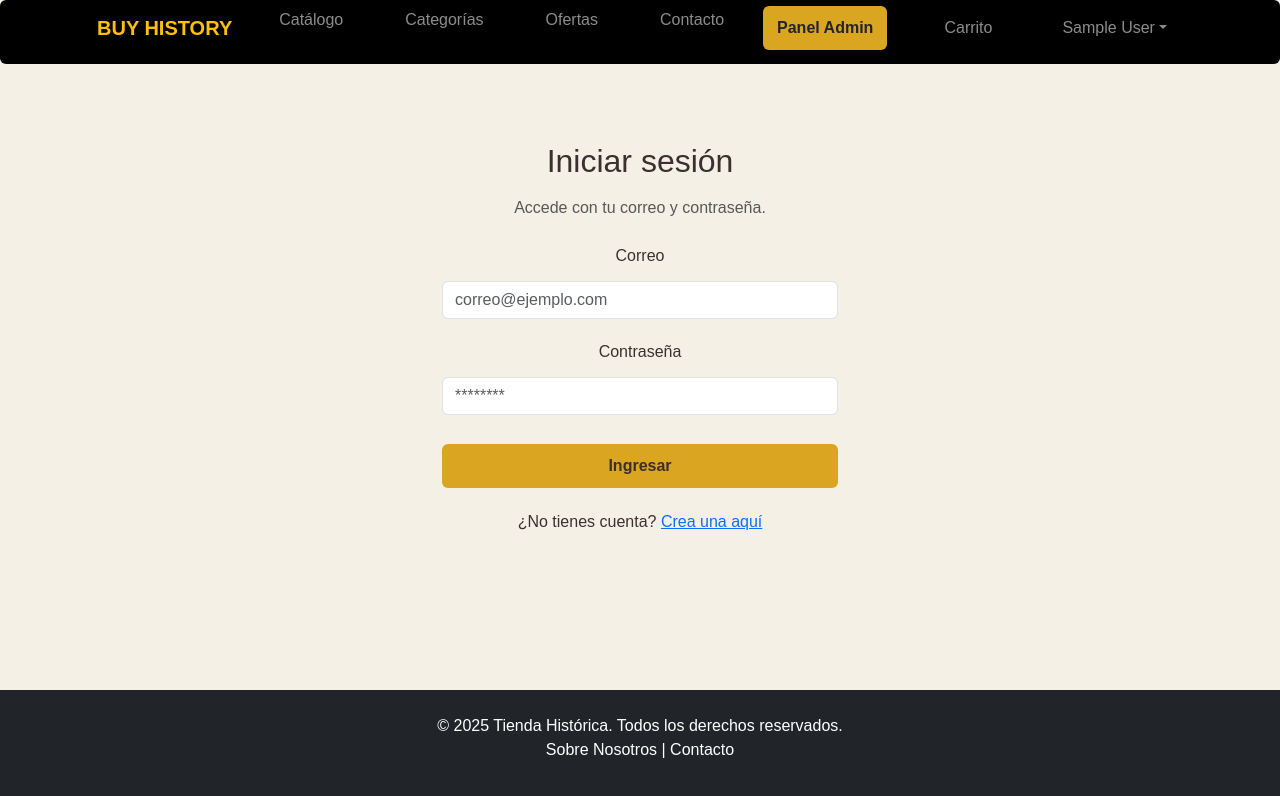
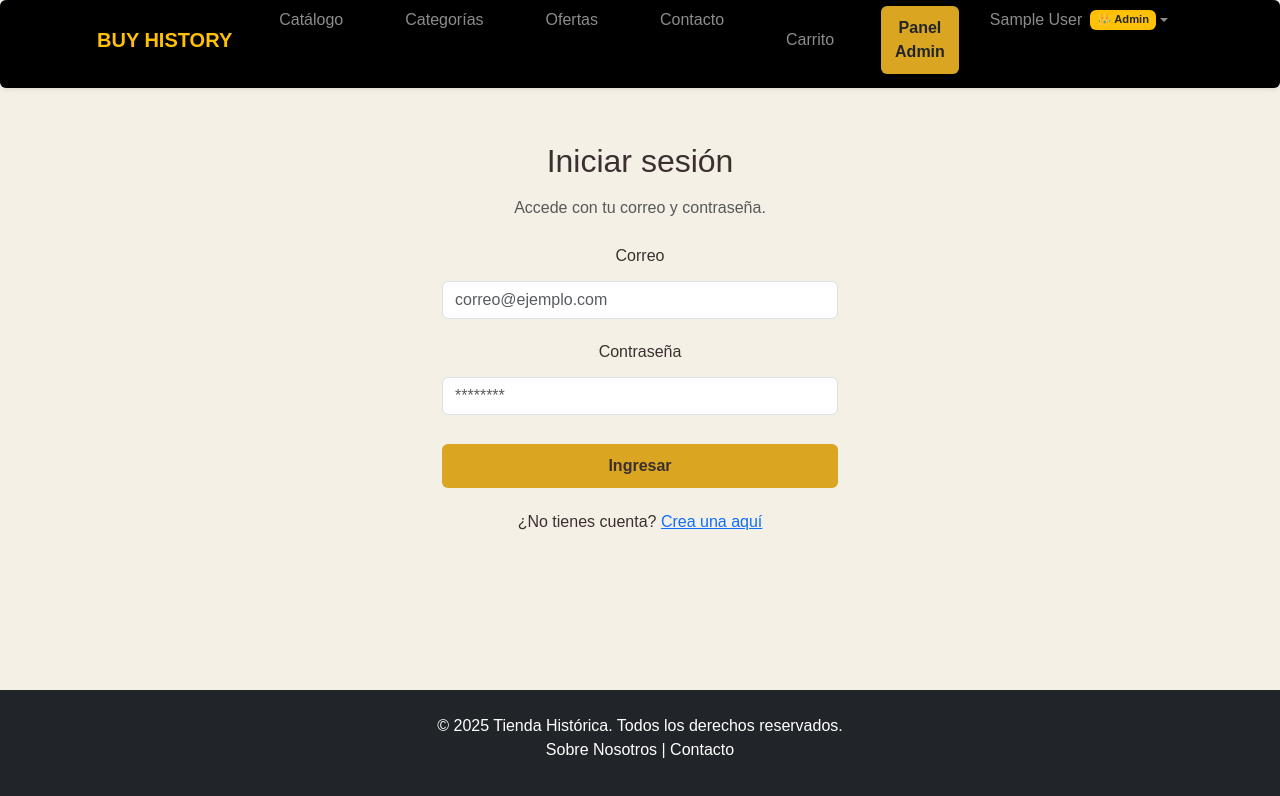
Before and after one commit to juanjosesoto29/BuyHistoryV2, a React (Vite) app: page /login in a window 1280 px wide. Shown: the top 796 px of the page. Built offline with nearby package versions, Linux system fonts and the light colour scheme; sample sign-in values are in the browser's storage.

Commit message:
se arreglaron unos archivos

```diff
--- a/src/components/NavBar.jsx
+++ b/src/components/NavBar.jsx
@@ -8,35 +8,49 @@ export default function NavBar() {
   const [isAdmin, setIsAdmin] = useState(false)
   const location = useLocation()
 
-  // Leer bh_user cada vez que cambia la ruta
+  // ✅ Leer bh_user y detectar rol ADMIN
   useEffect(() => {
     try {
       const u = JSON.parse(localStorage.getItem('bh_user'))
+
+      // Detectar si es admin por rol o flag guardado
+      const admin =
+        !!u &&
+        (
+          u.role?.toUpperCase() === 'ADMIN' || // Backend MongoDB
+          u.isAdmin === true                   // Flag desde login
+        )
+
       setUser(u || null)
-      setIsAdmin(u?.role === 'admin')
+      setIsAdmin(admin)
     } catch {
       setUser(null)
       setIsAdmin(false)
     }
   }, [location.pathname])
 
+  // Estilos activos
   const link = ({ isActive }) =>
     `nav-link px-3 ${isActive ? 'active border-bottom border-2 border-warning' : ''}`
 
+  // Cerrar sesión
   const logout = () => {
     localStorage.removeItem('bh_user')
+    localStorage.removeItem('bh_isAdmin')
     setUser(null)
     setIsAdmin(false)
     window.location.href = '/'
   }
 
   return (
-    <nav className="navbar navbar-expand-lg navbar-dark bg-black">
+    <nav className="navbar navbar-expand-lg navbar-dark bg-black shadow-sm">
       <div className="container">
+        {/* Marca */}
         <NavLink to="/" className="navbar-brand fw-bold text-warning">
           BUY HISTORY
         </NavLink>
 
+        {/* Botón hamburguesa */}
         <button
           className="navbar-toggler"
           type="button"
@@ -46,35 +60,33 @@ export default function NavBar() {
           <span className="navbar-toggler-icon"></span>
         </button>
 
+        {/* Menú principal */}
         <div id="navBH" className="collapse navbar-collapse">
           <ul className="navbar-nav me-auto mb-2 mb-lg-0">
             <li className="nav-item">
-              <NavLink to="/catalogo" className={link}>Catálogo</NavLink>
+              <NavLink to="/catalogo" className={link}>
+                Catálogo
+              </NavLink>
             </li>
             <li className="nav-item">
-              <NavLink to="/categorias" className={link}>Categorías</NavLink>
+              <NavLink to="/categorias" className={link}>
+                Categorías
+              </NavLink>
             </li>
             <li className="nav-item">
-              <NavLink to="/ofertas" className={link}>Ofertas</NavLink>
+              <NavLink to="/ofertas" className={link}>
+                Ofertas
+              </NavLink>
             </li>
             <li className="nav-item">
-              <NavLink to="/contacto" className={link}>Contacto</NavLink>
+              <NavLink to="/contacto" className={link}>
+                Contacto
+              </NavLink>
             </li>
 
-            {/* Panel Admin solo para rol admin */}
-            {user && isAdmin && (
-              <li className="nav-item">
-                <NavLink
-                  to="/admin"
-                  className="btn btn-warning ms-2 text-dark fw-semibold"
-                >
-                  Panel Admin
-                </NavLink>
-              </li>
-            )}
-          </ul>
-
+            {/* Acciones lado derecho */}
           <ul className="navbar-nav align-items-lg-center">
+            {/* Carrito */}
             <li className="nav-item me-2">
               <NavLink to="/carrito" className={link}>
                 Carrito{' '}
@@ -86,7 +98,22 @@ export default function NavBar() {
               </NavLink>
             </li>
 
-            {/* Login / Menú de cuenta */}
+            {/* 🔸 Panel Admin visible solo si el usuario es ADMIN */}
+            {user && isAdmin && (
+              <li className="nav-item">
+                <NavLink
+                  to="/admin"
+                  className="btn btn-warning ms-2 fw-semibold text-dark"
+                >
+                  Panel Admin
+                </NavLink>
+              </li>
+            )}
+          </ul>
+
+
+
+            {/* 🔹 Si no hay usuario → botón Ingresar */}
             {!user ? (
               <li className="nav-item">
                 <NavLink to="/login" className={link}>
@@ -94,21 +121,32 @@ export default function NavBar() {
                 </NavLink>
               </li>
             ) : (
+              // 🔹 Menú desplegable del usuario logueado
               <li className="nav-item dropdown">
                 <Link
-                  className="nav-link dropdown-toggle px-3"
+                  className="nav-link dropdown-toggle px-3 d-flex align-items-center"
                   data-bs-toggle="dropdown"
                   to="#"
                   role="button"
                 >
-                  {user.name || 'Mi cuenta'}
+                  <span>{user.name || 'Mi cuenta'}</span>
+                  {isAdmin && (
+                    <span
+                      className="ms-2 badge bg-warning text-dark"
+                      style={{ fontSize: '0.7rem' }}
+                    >
+                      👑 Admin
+                    </span>
+                  )}
                 </Link>
+
                 <ul className="dropdown-menu dropdown-menu-end">
                   <li>
                     <Link className="dropdown-item" to="/cuenta">
                       Perfil
                     </Link>
                   </li>
+
                   {isAdmin && (
                     <li>
                       <Link className="dropdown-item" to="/admin">
@@ -116,9 +154,11 @@ export default function NavBar() {
                       </Link>
                     </li>
                   )}
+
                   <li>
                     <hr className="dropdown-divider" />
                   </li>
+
                   <li>
                     <button className="dropdown-item" onClick={logout}>
                       Cerrar sesión
--- a/src/pages/Checkout.jsx
+++ b/src/pages/Checkout.jsx
@@ -127,7 +127,7 @@ export default function Checkout() {
     } catch (err) {
       console.error(err)
       setError(err.message || 'Ocurrió un error al procesar el pago')
-      nav('/checkout/fallido', { replace: true, state: { message: err.message } })
+      nav('/checkout/error', { replace: true, state: { message: err.message } })
     } finally {
       setLoading(false)
     }
@@ -267,7 +267,7 @@ export default function Checkout() {
                     />
                   </div>
 
-                  <div className="col-12 col-md-4">
+                  <div className="col-12 col-md-6">
                     <label className="form-label">
                       Departamento (opcional)
                     </label>
--- a/src/pages/Login.jsx
+++ b/src/pages/Login.jsx
@@ -1,7 +1,6 @@
 import { useState } from 'react'
 import { useNavigate, Link } from 'react-router-dom'
 import { loginUser } from '../api/users'
-
 
 export default function Login() {
   const [email, setEmail] = useState('')
@@ -23,18 +22,23 @@ export default function Login() {
       setLoading(true)
       const user = await loginUser(email, password)
 
-      // Guardamos igual que usas en Checkout: "bh_user"
-      localStorage.setItem('bh_user', JSON.stringify(user))
+      // 🔹 Verificamos si el rol devuelto por el backend es ADMIN
+      const isAdmin = user.role?.toUpperCase() === 'ADMIN'
 
-      // Si es admin lo mandamos al dashboard, si no a la tienda
-      if (user.role === 'admin') {
+      // 🔹 Guardamos los datos en localStorage con el flag de admin
+      localStorage.setItem('bh_user', JSON.stringify({ ...user, isAdmin }))
+      localStorage.setItem('bh_isAdmin', JSON.stringify(isAdmin))
+
+      // 🔹 Redirección según el rol
+      if (isAdmin) {
         nav('/admin', { replace: true })
       } else {
         nav('/', { replace: true })
       }
+
     } catch (err) {
       console.error(err)
-      setError(err.message)
+      setError(err.message || 'Error al iniciar sesión')
     } finally {
       setLoading(false)
     }
@@ -83,9 +87,10 @@ export default function Login() {
           {loading ? 'Ingresando...' : 'Ingresar'}
         </button>
       </form>
+
       <p className="text-center mt-3">
-      ¿No tienes cuenta?{' '}
-      <Link to="/registro">Crea una aquí</Link>
+        ¿No tienes cuenta?{' '}
+        <Link to="/registro">Crea una aquí</Link>
       </p>
     </div>
   )
```
